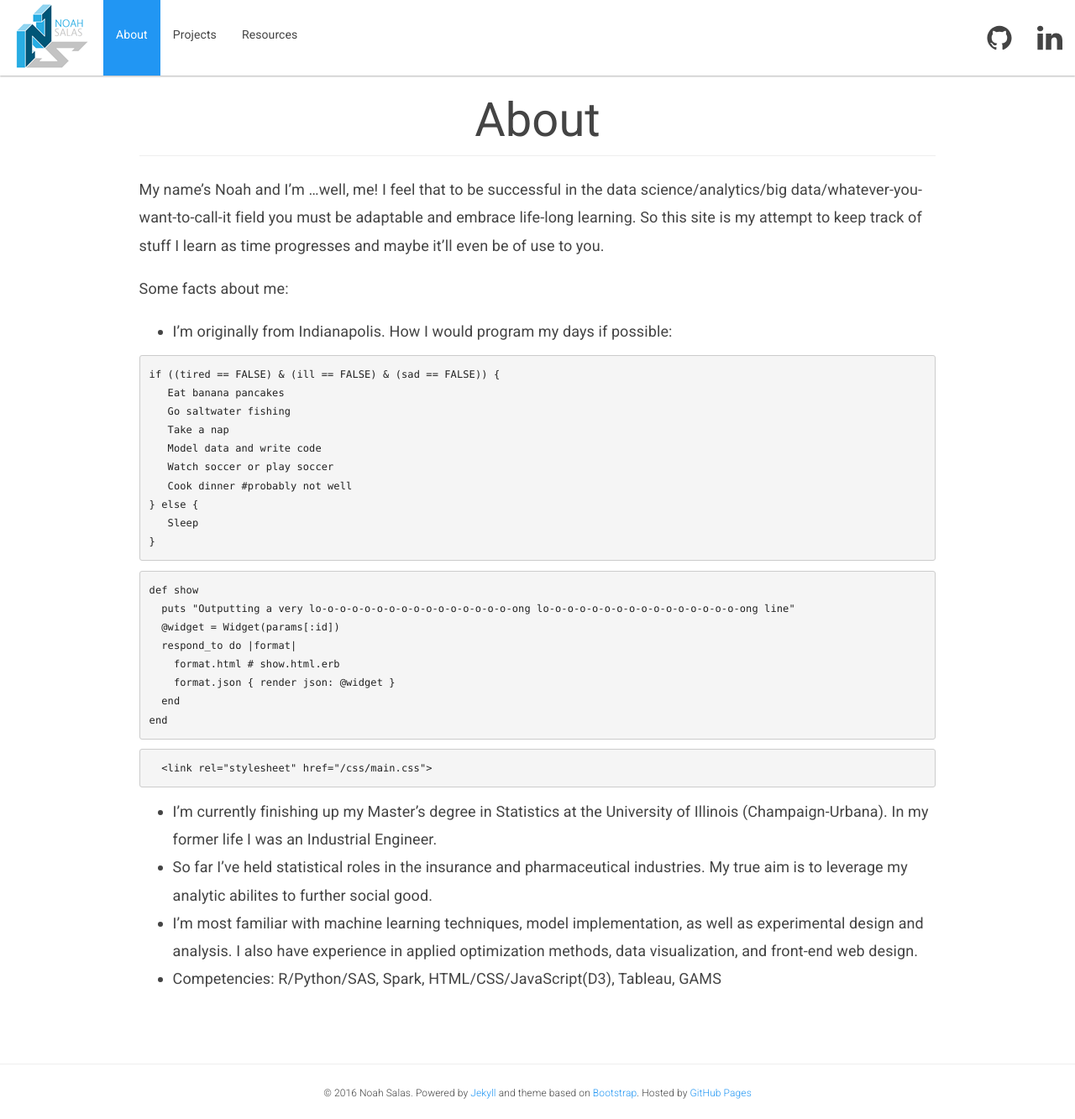
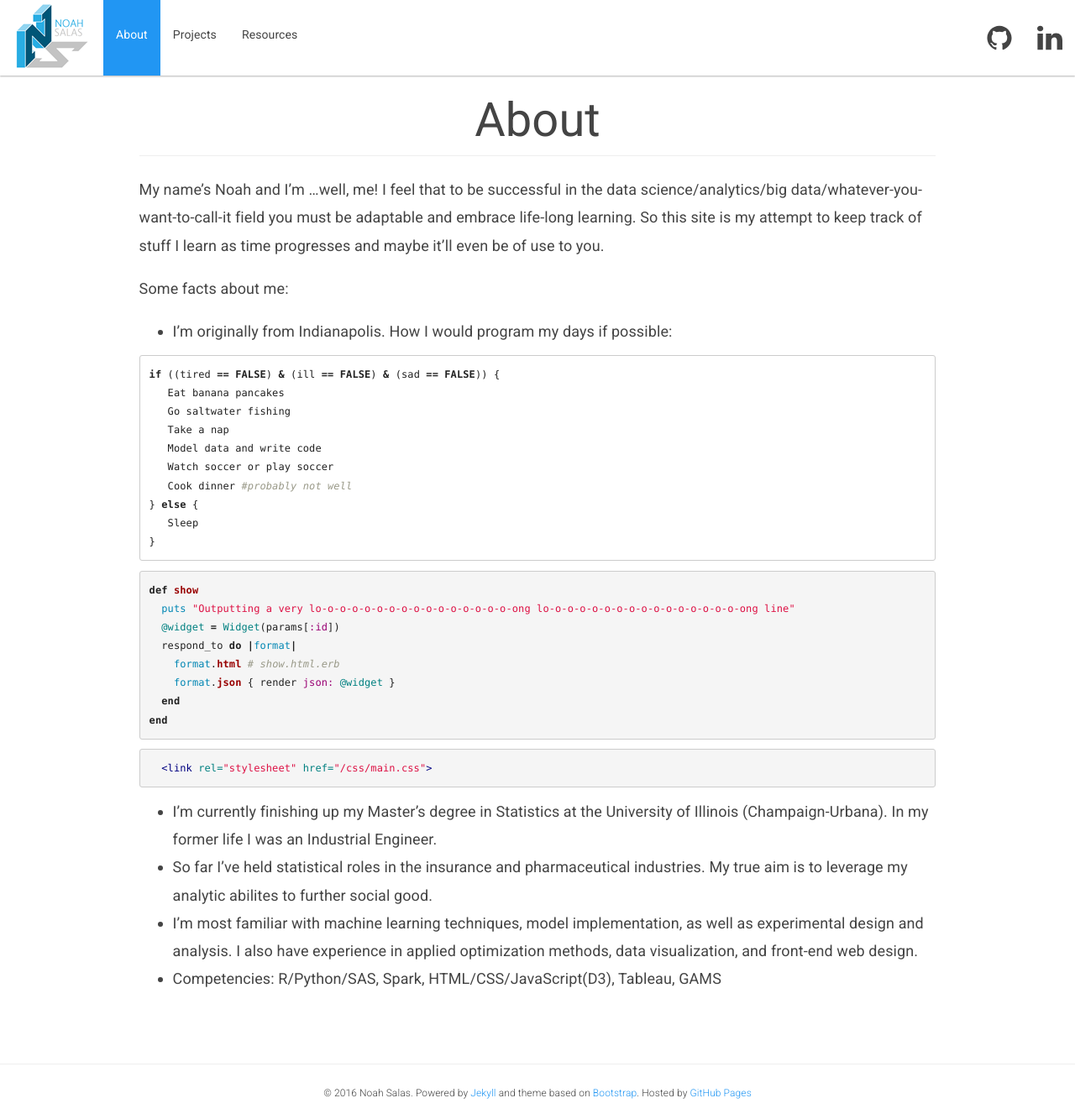
Before and after one commit to nsalas24/nsalas24.github.io, a Jekyll site: the page built from about.md, in a window 1280 px wide. Shown: the whole page at 84% size. Built offline with Jekyll 4.4.1, drawn with Linux system fonts in a browser that asks for light colours; nearby versions of some CDN libraries.

Commit message:
update about me

```diff
--- a/_includes/head.html
+++ b/_includes/head.html
@@ -8,6 +8,7 @@
 
   <link rel="stylesheet" href="{{ "/css/paper.css" | prepend: site.baseurl }}">
   <link rel="stylesheet" href="{{ "/css/helper2.css" | prepend: site.baseurl }}">
+  <link rel="stylesheet" href="{{ "/css/syntax.css" | prepend: site.baseurl }}">
   <link rel="canonical" href="{{ page.url | replace:'index.html','' | prepend: site.baseurl | prepend: site.url }}">
   <link rel="alternate" type="application/rss+xml" title="{{ site.title }}" href="{{ "/feed.xml" | prepend: site.baseurl | prepend: site.url }}">
   <script src="//ajax.googleapis.com/ajax/libs/jquery/1.11.0/jquery.min.js"></script>
--- /dev/null
+++ b/css/syntax.css
@@ -0,0 +1,60 @@
+.highlight  { background: #ffffff; }
+.highlight .c { color: #999988; font-style: italic } /* Comment */
+.highlight .err { color: #a61717; background-color: #e3d2d2 } /* Error */
+.highlight .k { font-weight: bold } /* Keyword */
+.highlight .o { font-weight: bold } /* Operator */
+.highlight .cm { color: #999988; font-style: italic } /* Comment.Multiline */
+.highlight .cp { color: #999999; font-weight: bold } /* Comment.Preproc */
+.highlight .c1 { color: #999988; font-style: italic } /* Comment.Single */
+.highlight .cs { color: #999999; font-weight: bold; font-style: italic } /* Comment.Special */
+.highlight .gd { color: #000000; background-color: #ffdddd } /* Generic.Deleted */
+.highlight .gd .x { color: #000000; background-color: #ffaaaa } /* Generic.Deleted.Specific */
+.highlight .ge { font-style: italic } /* Generic.Emph */
+.highlight .gr { color: #aa0000 } /* Generic.Error */
+.highlight .gh { color: #999999 } /* Generic.Heading */
+.highlight .gi { color: #000000; background-color: #ddffdd } /* Generic.Inserted */
+.highlight .gi .x { color: #000000; background-color: #aaffaa } /* Generic.Inserted.Specific */
+.highlight .go { color: #888888 } /* Generic.Output */
+.highlight .gp { color: #555555 } /* Generic.Prompt */
+.highlight .gs { font-weight: bold } /* Generic.Strong */
+.highlight .gu { color: #aaaaaa } /* Generic.Subheading */
+.highlight .gt { color: #aa0000 } /* Generic.Traceback */
+.highlight .kc { font-weight: bold } /* Keyword.Constant */
+.highlight .kd { font-weight: bold } /* Keyword.Declaration */
+.highlight .kp { font-weight: bold } /* Keyword.Pseudo */
+.highlight .kr { font-weight: bold } /* Keyword.Reserved */
+.highlight .kt { color: #445588; font-weight: bold } /* Keyword.Type */
+.highlight .m { color: #009999 } /* Literal.Number */
+.highlight .s { color: #d14 } /* Literal.String */
+.highlight .na { color: #008080 } /* Name.Attribute */
+.highlight .nb { color: #0086B3 } /* Name.Builtin */
+.highlight .nc { color: #445588; font-weight: bold } /* Name.Class */
+.highlight .no { color: #008080 } /* Name.Constant */
+.highlight .ni { color: #800080 } /* Name.Entity */
+.highlight .ne { color: #990000; font-weight: bold } /* Name.Exception */
+.highlight .nf { color: #990000; font-weight: bold } /* Name.Function */
+.highlight .nn { color: #555555 } /* Name.Namespace */
+.highlight .nt { color: #000080 } /* Name.Tag */
+.highlight .nv { color: #008080 } /* Name.Variable */
+.highlight .ow { font-weight: bold } /* Operator.Word */
+.highlight .w { color: #bbbbbb } /* Text.Whitespace */
+.highlight .mf { color: #009999 } /* Literal.Number.Float */
+.highlight .mh { color: #009999 } /* Literal.Number.Hex */
+.highlight .mi { color: #009999 } /* Literal.Number.Integer */
+.highlight .mo { color: #009999 } /* Literal.Number.Oct */
+.highlight .sb { color: #d14 } /* Literal.String.Backtick */
+.highlight .sc { color: #d14 } /* Literal.String.Char */
+.highlight .sd { color: #d14 } /* Literal.String.Doc */
+.highlight .s2 { color: #d14 } /* Literal.String.Double */
+.highlight .se { color: #d14 } /* Literal.String.Escape */
+.highlight .sh { color: #d14 } /* Literal.String.Heredoc */
+.highlight .si { color: #d14 } /* Literal.String.Interpol */
+.highlight .sx { color: #d14 } /* Literal.String.Other */
+.highlight .sr { color: #009926 } /* Literal.String.Regex */
+.highlight .s1 { color: #d14 } /* Literal.String.Single */
+.highlight .ss { color: #990073 } /* Literal.String.Symbol */
+.highlight .bp { color: #999999 } /* Name.Builtin.Pseudo */
+.highlight .vc { color: #008080 } /* Name.Variable.Class */
+.highlight .vg { color: #008080 } /* Name.Variable.Global */
+.highlight .vi { color: #008080 } /* Name.Variable.Instance */
+.highlight .il { color: #009999 } /* Literal.Number.Integer.Long */
```
